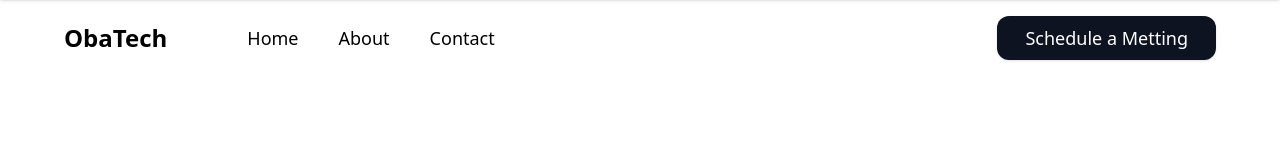
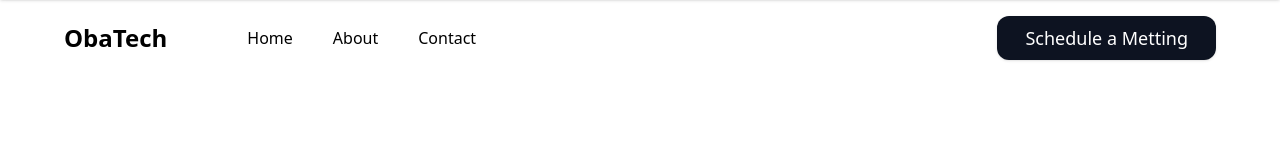
Before and after one commit to mbachibueze/chibueze, a Next.js app: page / in a window 1280 px wide. Shown: the top 160 px of the page. Built offline with nearby package versions, Linux system fonts and the light colour scheme.

Commit message:
Adjust Navbar component styles for improved responsiveness and consistency in text sizing

```diff
--- a/src/components/ui/navbar.tsx
+++ b/src/components/ui/navbar.tsx
@@ -61,7 +61,7 @@ const Navbar = () => {
 
 
             {/* Nav links */}
-          <ul className="flex flex-col justify-between gap-3 py-5 text-lg transition-all duration-1000 ease-in-out text-[#0d1321]">
+          <ul className="flex flex-col justify-between gap-3 py-5 sm:text-base text-lg transition-all duration-1000 ease-in-out text-[#0d1321]">
             <Link href="/"><li className='hover:text-[#c5832b] cursor-pointer'>Home</li></Link>
             <Link href="/about"><li className='hover:text-[#c5832b] py-2 cursor-pointer'>About</li></Link>
             <Link href="/contact">
@@ -84,7 +84,7 @@ const Navbar = () => {
             <h1 className='font-bold text-2xl'>ObaTech</h1>
           </div>
           <div className='lg:block hidden'>
-            <ul className="flex justify-between gap-10 text-lg transition-all duration-1000 ease-in-out">
+            <ul className="flex justify-between gap-10 sm:text-base text-lg transition-all duration-1000 ease-in-out">
               <Link href="/"><li className='hover:text-[#c5832b] cursor-pointer'>Home</li></Link>
               <Link href="/about"><li className='hover:text-[#c5832b] cursor-pointer'>About</li></Link>
               <Link href="/contact">
```
